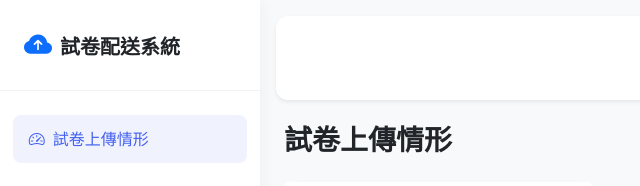
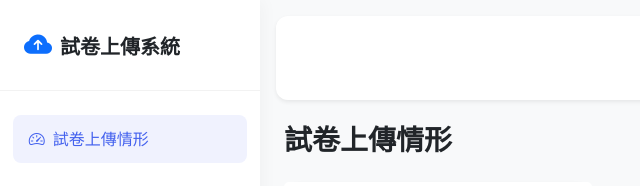
Before and after one commit to cookeyholder/ExamPaperUploadSystem-GAS, a website built with Vite: page index.html in a window 1280 px wide. Shown: the top 186 px of the page, 0-640 px from the left. Built offline with nearby package versions, Linux system fonts and the light colour scheme.

Commit message:
chore: 修正系統名稱為「試卷上傳系統」

```diff
--- a/index.html
+++ b/index.html
@@ -21,7 +21,7 @@
       <nav id="sidebar" class="sidebar">
         <div class="sidebar-header">
           <i class="bi bi-cloud-arrow-up-fill fs-3 text-primary"></i>
-          <span class="fs-5 fw-bold ms-2 mt-1">試卷配送系統</span>
+          <span class="fs-5 fw-bold ms-2 mt-1">試卷上傳系統</span>
         </div>
 
         <ul class="nav flex-column sidebar-nav mt-4" id="nav-links">
```
Also changed, not shown: dist/index.html.
